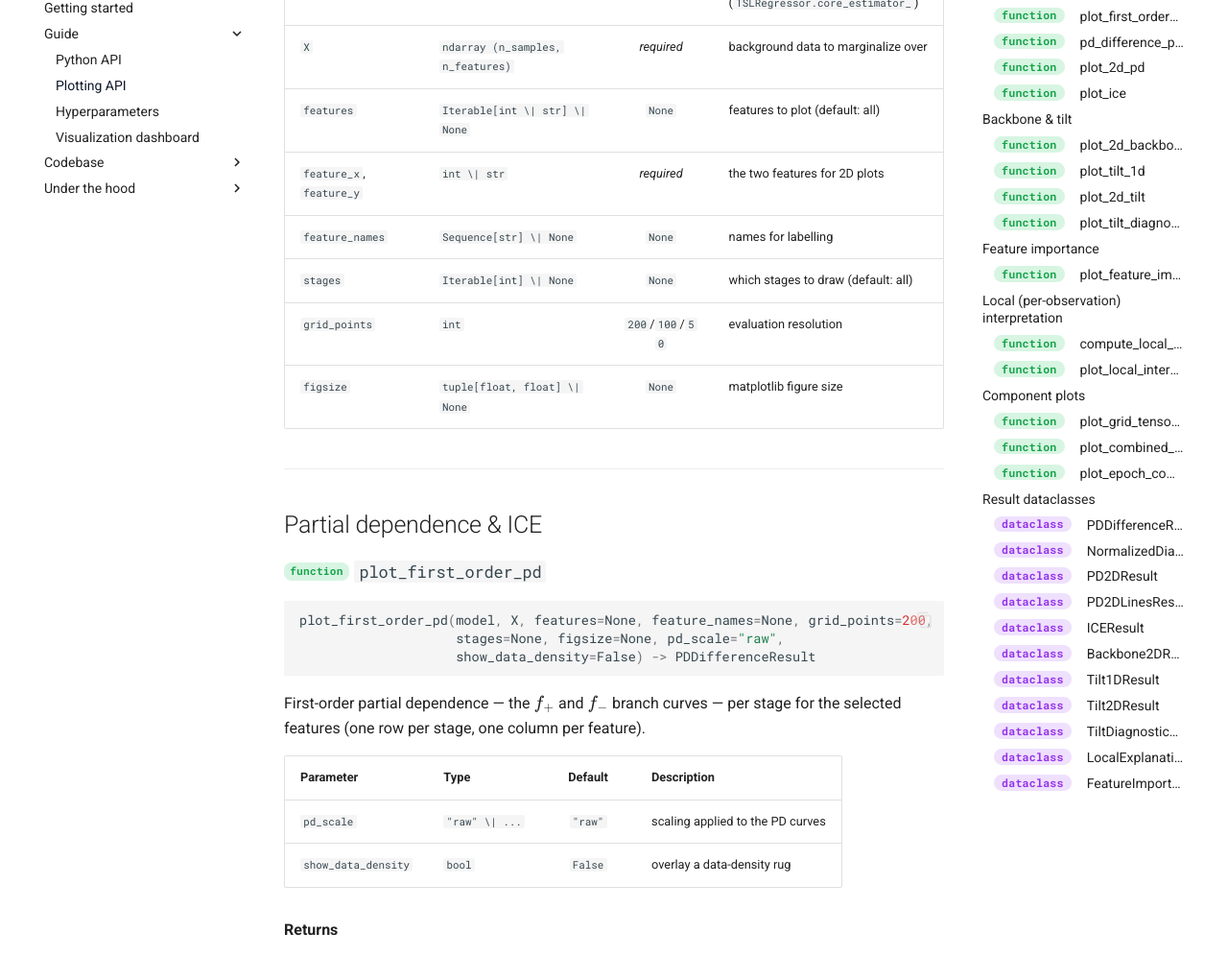
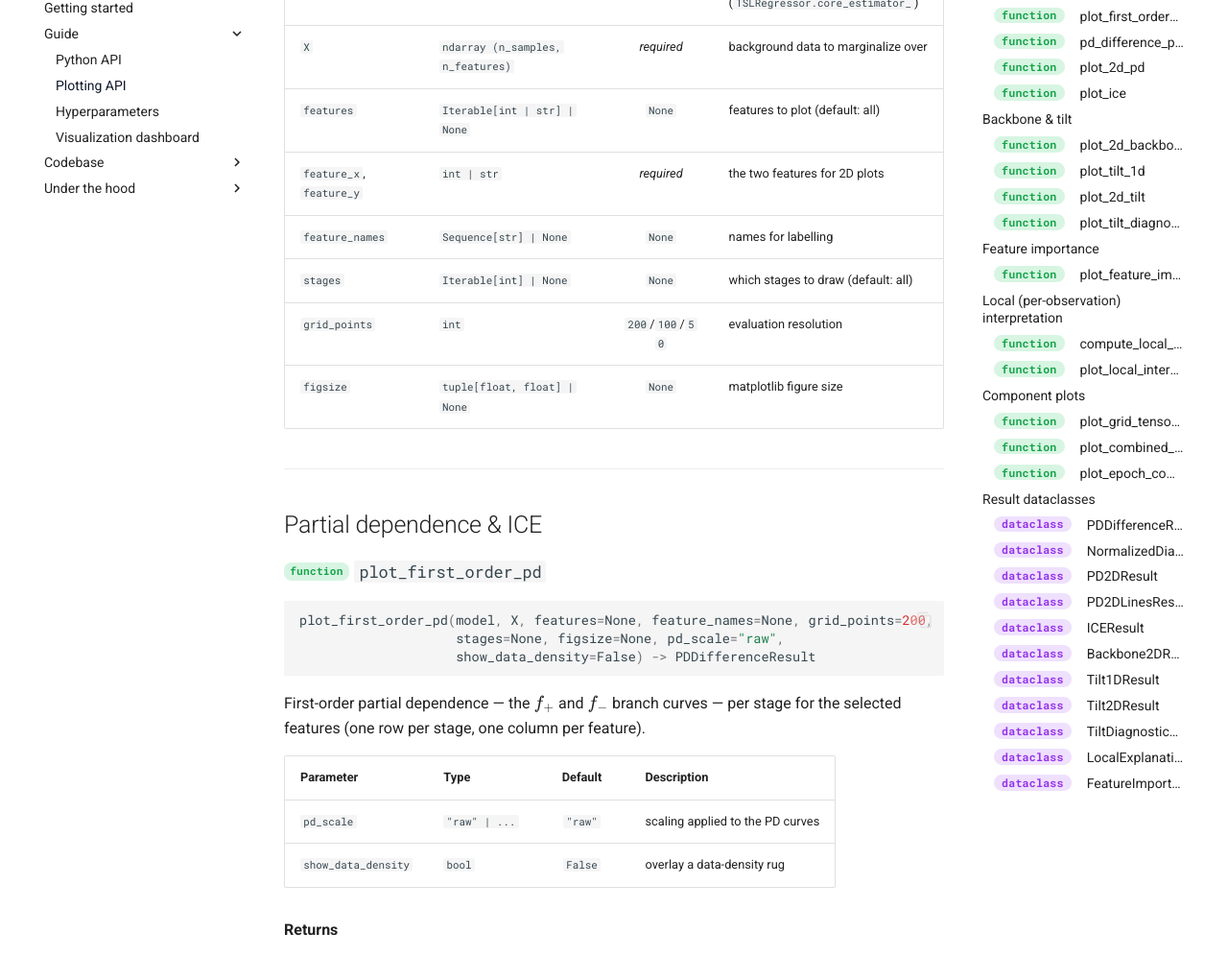
Before and after one commit to jyliuu/TSL, an MkDocs documentation site: the page built from docs/docs/code/plotting.md, in a window 1280 px wide and 1400 px high, scrolled down 471 px. Shown: the part 152-1148 px from the top of the window at 96% size. Built offline with MkDocs 1.6.1 and Material for MkDocs 9.7.7, drawn with Linux system fonts in a browser that asks for light colours; comment, search, counter and statistics services are not loaded; some of the changed text lies outside the part shown.

Commit message:
docs: fix pipe rendering in API type columns
Inside an inline-code span the tables extension already keeps a literal
`|` within one cell, so the `\|` escape rendered the backslash verbatim
(e.g. "str \| None"). Drop the backslash; use a plain pipe.

```diff
--- a/docs/docs/code/plotting.md
+++ b/docs/docs/code/plotting.md
@@ -20,12 +20,12 @@ ones.
 |------|------|:--:|-------------|
 | `model` | `TSL` | _required_ | a fitted model (`TSLRegressor.core_estimator_`) |
 | `X` | `ndarray (n_samples, n_features)` | _required_ | background data to marginalize over |
-| `features` | `Iterable[int \| str] \| None` | `None` | features to plot (default: all) |
-| `feature_x`, `feature_y` | `int \| str` | _required_ | the two features for 2D plots |
-| `feature_names` | `Sequence[str] \| None` | `None` | names for labelling |
-| `stages` | `Iterable[int] \| None` | `None` | which stages to draw (default: all) |
+| `features` | `Iterable[int | str] | None` | `None` | features to plot (default: all) |
+| `feature_x`, `feature_y` | `int | str` | _required_ | the two features for 2D plots |
+| `feature_names` | `Sequence[str] | None` | `None` | names for labelling |
+| `stages` | `Iterable[int] | None` | `None` | which stages to draw (default: all) |
 | `grid_points` | `int` | `200`/`100`/`50` | evaluation resolution |
-| `figsize` | `tuple[float, float] \| None` | `None` | matplotlib figure size |
+| `figsize` | `tuple[float, float] | None` | `None` | matplotlib figure size |
 
 ---
 
@@ -44,7 +44,7 @@ selected features (one row per stage, one column per feature).
 
 | Parameter | Type | Default | Description |
 |------|------|:--:|-------------|
-| `pd_scale` | `"raw" \| ...` | `"raw"` | scaling applied to the PD curves |
+| `pd_scale` | `"raw" | ...` | `"raw"` | scaling applied to the PD curves |
 | `show_data_density` | `bool` | `False` | overlay a data-density rug |
 
 **Returns**
@@ -89,14 +89,14 @@ Two-feature partial dependence per stage.
 | Parameter | Type | Default | Description |
 |------|------|:--:|-------------|
 | `kind` | `str` | `"surface"` | `"surface"` or `"lines"` |
-| `y_values` | `Sequence[float] \| None` | `None` | (for `"lines"`) values of `feature_y` to slice at |
-| `cmap` | `Colormap \| None` | `None` | colormap |
+| `y_values` | `Sequence[float] | None` | `None` | (for `"lines"`) values of `feature_y` to slice at |
+| `cmap` | `Colormap | None` | `None` | colormap |
 
 **Returns**
 
 | Type | Description |
 |------|-------------|
-| `PD2DResult \| PD2DLinesResult` | `PD2DResult` when `kind="surface"`, `PD2DLinesResult` when `kind="lines"`. |
+| `PD2DResult | PD2DLinesResult` | `PD2DResult` when `kind="surface"`, `PD2DLinesResult` when `kind="lines"`. |
 
 <figure markdown="span">
   ![Hour × working-day 2D partial dependence](../assets/img/pd_hour_workingday_tsl.png){ width="75%" }
@@ -114,10 +114,10 @@ Individual Conditional Expectation curves for one feature.
 
 | Parameter | Type | Default | Description |
 |------|------|:--:|-------------|
-| `feature` | `int \| str` | _required_ | feature to vary |
+| `feature` | `int | str` | _required_ | feature to vary |
 | `n_ice` | `int` | `50` | number of observations sampled |
 | `seed` | `int` | `0` | sampling seed |
-| `ax` | `Axes \| None` | `None` | draw onto an existing axis |
+| `ax` | `Axes | None` | `None` | draw onto an existing axis |
 
 **Returns**
 
@@ -143,7 +143,7 @@ cartopy.
 
 | Parameter | Type | Default | Description |
 |------|------|:--:|-------------|
-| `cmap_backbone`, `cmap_pd` | `Colormap \| None` | `None` | colormaps for each panel |
+| `cmap_backbone`, `cmap_pd` | `Colormap | None` | `None` | colormaps for each panel |
 | `return_data_only` | `bool` | `False` | skip drawing; return arrays only |
 
 **Returns**
@@ -169,7 +169,7 @@ The per-feature, per-stage tilt $d_j(x_j)$ as step curves (layout mirrors
 
 | Parameter | Type | Default | Description |
 |------|------|:--:|-------------|
-| `color` | `str \| None` | `None` | step-curve color (default: a violet accent) |
+| `color` | `str | None` | `None` | step-curve color (default: a violet accent) |
 
 **Returns**
 
@@ -189,7 +189,7 @@ The 2D tilt product $d_x(x)\cdot d_y(y)$ per stage.
 
 | Parameter | Type | Default | Description |
 |------|------|:--:|-------------|
-| `cmap` | `Colormap \| str \| None` | `None` | diverging colormap (default: the package pink↔white↔emerald) |
+| `cmap` | `Colormap | str | None` | `None` | diverging colormap (default: the package pink↔white↔emerald) |
 | `return_data_only` | `bool` | `False` | skip drawing; return arrays only (`fig`/`axes` are `None`) |
 
 **Returns**
@@ -211,8 +211,8 @@ density-weighted tilt).
 
 | Parameter | Type | Default | Description |
 |------|------|:--:|-------------|
-| `pure_color` | `str \| None` | `None` | color for the two `tanh`-only panels (default: sky blue) |
-| `weighted_color` | `str \| None` | `None` | color for the two backbone-weighted panels (default: emerald) |
+| `pure_color` | `str | None` | `None` | color for the two `tanh`-only panels (default: sky blue) |
+| `weighted_color` | `str | None` | `None` | color for the two backbone-weighted panels (default: emerald) |
 
 **Returns**
 
@@ -323,7 +323,7 @@ Plot a single `GridTensor`'s backbone/tilt component curves.
 |------|------|:--:|-------------|
 | `grid_tensor` | `GridTensor` | _required_ | the component to plot |
 | `individual_plots` | `bool` | `False` | one figure per axis vs. a combined grid |
-| `axis` | `int \| None` | `None` | restrict to a single feature axis |
+| `axis` | `int | None` | `None` | restrict to a single feature axis |
 
 **Returns**
 
@@ -342,7 +342,7 @@ Overlay the combined grid-tensor components across a model's stages.
 | Parameter | Type | Default | Description |
 |------|------|:--:|-------------|
 | `individual_plots` | `bool` | `True` | one figure per axis vs. a combined grid |
-| `axis` | `int \| None` | `None` | restrict to a single feature axis |
+| `axis` | `int | None` | `None` | restrict to a single feature axis |
 
 **Returns**
 
@@ -389,7 +389,7 @@ Returned by `plot_first_order_pd` and `pd_difference_plot`.
 | `f_minus` | `ndarray (n_features, n_grid, n_stages)` | scaled f₋ curves; carries the model's negative sign, so the positive PD₋ = −`f_minus` |
 | `constants` | `ndarray (n_features, n_stages, 2)` | (c₊, c₋) per (feature, stage); c₋ stored with model sign, so C₋ = −c₋ |
 | `pd_scale` | `str` | `"raw"` or `"component"` |
-| `normalized` | `NormalizedDiagnostics \| None` | populated only when `pd_scale="component"` |
+| `normalized` | `NormalizedDiagnostics | None` | populated only when `pd_scale="component"` |
 
 ### `NormalizedDiagnostics` { #dc-normalizeddiagnostics }
 
@@ -450,8 +450,8 @@ Returned by `plot_2d_backbone`.
 
 | Field | Type | Description |
 |------|------|-------------|
-| `fig` | `Figure \| None` | `None` when `return_data_only=True` |
-| `axes` | `ndarray of Axes (2, n_stages) \| None` | row 0 backbone-product panels, row 1 2D-PD panels |
+| `fig` | `Figure | None` | `None` when `return_data_only=True` |
+| `axes` | `ndarray of Axes (2, n_stages) | None` | row 0 backbone-product panels, row 1 2D-PD panels |
 | `feature_x`, `feature_y` | `int` | the two plotted feature columns |
 | `x_vals`, `y_vals` | `ndarray (grid_points,)` | coordinate axes |
 | `X`, `Y` | `ndarray (grid_points, grid_points)` | meshgrid |
@@ -478,8 +478,8 @@ Returned by `plot_2d_tilt`.
 
 | Field | Type | Description |
 |------|------|-------------|
-| `fig` | `Figure \| None` | `None` when `return_data_only=True` |
-| `axes` | `ndarray of Axes \| None` | the tilt panels |
+| `fig` | `Figure | None` | `None` when `return_data_only=True` |
+| `axes` | `ndarray of Axes | None` | the tilt panels |
 | `feature_x`, `feature_y` | `int` | the two plotted feature columns |
 | `x_vals`, `y_vals` | `ndarray` | the two coordinate axes |
 | `X`, `Y` | `ndarray (grid_points, grid_points)` | meshgrid |
```
Also changed, not shown: docs/docs/code/python-api.md (+3 -3 lines).
